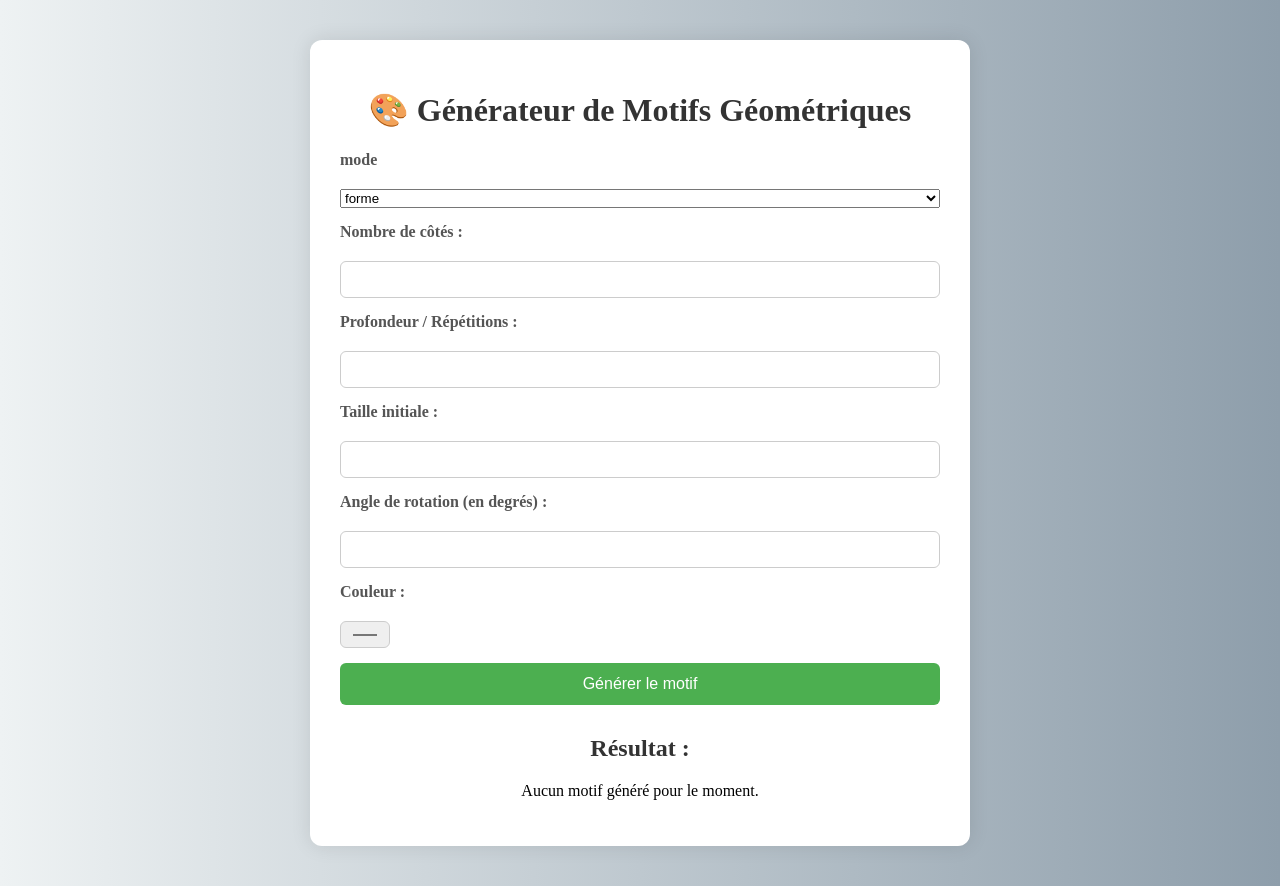
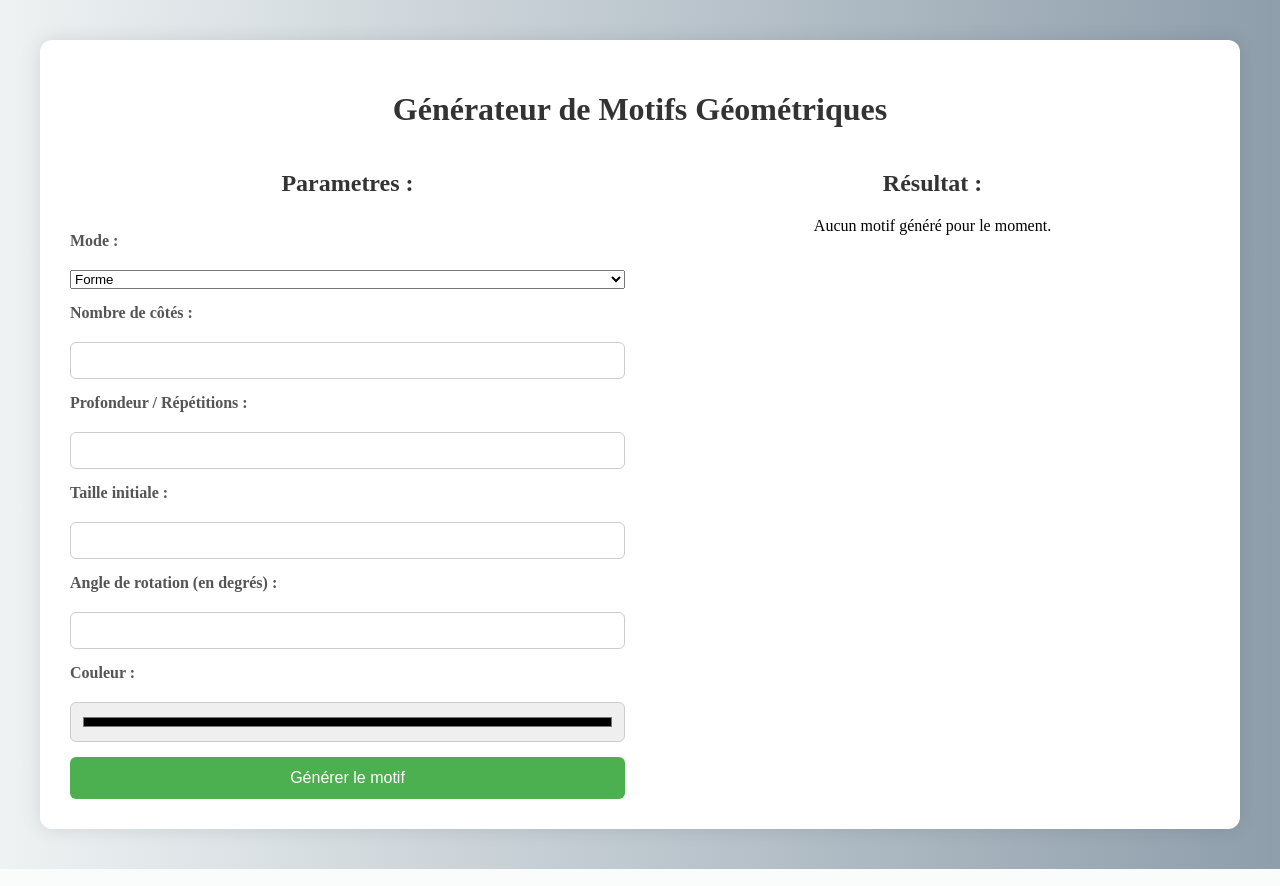
Before and after one commit to MattCazor/PMG, a Flask app: page / in a window 1280 px wide. Run offline with Flask 3, Linux system fonts and the light colour scheme.

Commit message:
ajout spirale et amelioration css

```diff
--- a/lien.py
+++ b/lien.py
@@ -19,9 +19,15 @@ def generer():
         subprocess.run(["python3", "generateur.py",mode, nb_cotes, nb_rep, taille, angle, couleur], check=True)
     elif mode == "fractale":
         taille = request.form["taille"]
-        niveau = request.form["niveau"]
+        niveau = request.form["rep"]
         couleur = request.form["couleur"]
         subprocess.run(["python3", "generateur.py",mode, taille, niveau, couleur])
+    elif mode == "spirale":
+        taille = request.form["taille"]
+        angle = request.form["angle"]
+        pas = request.form["pas"]
+        couleur = request.form["couleur"]
+        subprocess.run(["python3", "generateur.py",mode, taille, angle, pas, couleur])
     image_url = url_for('static', filename='motif.png')
     return render_template("index.html", image_url=image_url) #affiche la page avec l'image genere
 
--- a/static/index.css
+++ b/static/index.css
@@ -5,23 +5,34 @@ body {
 }
 
 .container {
-    max-width: 600px;
-    margin: 40px auto;
+    /* max-width: 600px; */
+    margin: 40px;
     background-color: #fff;
     padding: 30px;
     border-radius: 12px;
     box-shadow: 0 0 20px rgba(0, 0, 0, 0.1);
 }
 
-h1, h2 {
+h1,
+h2 {
     text-align: center;
     color: #333;
+}
+
+.form-result {
+    display: flex;
+    /* flex-direction: column; */
+    flex-wrap: wrap;
+    gap: 30px;
 }
 
 form {
     display: flex;
     flex-direction: column;
     gap: 15px;
+    flex: 1;
+    width: 48%;
+    min-width: 300px;
 }
 
 label {
@@ -53,8 +64,13 @@ button:hover {
 }
 
 .result {
-    margin-top: 30px;
+    /* margin-top: 30px; */
     text-align: center;
+    /* display: flex;
+    flex-direction: column; */
+    flex: 1;
+    width: 48%;
+    min-width: 300px;
 }
 
 .result img {
@@ -70,3 +86,8 @@ button:hover {
     margin-top: 20px;
     font-weight: bold;
 }
+
+#col{
+    width: 100%;
+    height: 40px;
+}
--- a/templates/index.html
+++ b/templates/index.html
@@ -6,38 +6,38 @@
     <meta name="viewport" content="width=device-width, initial-scale=1.0">
     <title>Générateur de Motifs Géométriques</title>
     <link rel="stylesheet" href="{{ url_for('static', filename='index.css') }}">
-    <!-- le 'href' doit etre ecris de cette facon pour pouvoir etre lu avec flask -->
 </head>
 
 <body>
     <div class="container">
-        <h1>🎨 Générateur de Motifs Géométriques</h1>
+        <h1>Générateur de Motifs Géométriques</h1>
+        <div class="form-result">
             <form method="POST" action="/generer">
-            <!-- la metode 'post' est importante pour recuperer les donnees, l'action
-            permet d'indiquer a flask ou se trouvent les informations a recupere -->
-            <label>mode</label>
+                <h2>Parametres :</h2>
+                <label>Mode :</label>
                 <select name="mode" id="mode">
-                <option value="forme">forme</option>
-                <option value="fractale">fractale</option>
+                    <option value="forme">Forme</option>
+                    <option value="fractale">Fractale</option>
+                    <option value="spirale">Spirale</option>
                 </select>
                 <label class="simple">Nombre de côtés :</label>
                 <input type="number" name="cotes" min="3" class="simple">
-            <!-- la balise 'required' permet d'empecher l'envoie si les champs ne sont pas remplis comme il faut -->
 
-            <label class="simple">Profondeur / Répétitions :</label>
-            <input type="number" name="rep" min="1" class="simple">
+                <label class="rep">Profondeur / Répétitions :</label>
+                <input type="number" name="rep" min="1" class="rep">
 
                 <label>Taille initiale :</label>
                 <input type="number" name="taille" min="10" required>
 
-            <label class="simple">Angle de rotation (en degrés) :</label>
-            <input type="number" name="angle" min="0" max="360" class="simple">
+                <label class="angl">Angle de rotation (en degrés) :</label>
+                <input type="number" name="angle" min="0" max="360" class="angl">
 
-            <label class="fract">niveau</label>
-            <input type="number" name="niveau" class="fract">
+                <label class="spir">Pas</label>
+                <input type="float" name="pas" class="spir">
+
 
                 <label>Couleur :</label>
-            <input type="color" name="couleur">
+                <input type="color" name="couleur" id="col" value="{{ couleur|default('#000000') }}">
 
 
                 <button type="submit">Générer le motif</button>
@@ -54,27 +54,67 @@
                 <p>Aucun motif généré pour le moment.</p>
                 {% endif %}
             </div>
+        </div>
 
     </div>
     <script>
         const select = document.getElementById("mode");
-        const fractFields = document.querySelectorAll(".fract");
-        const simpleFields = document.querySelectorAll(".simple");
+        const fract = document.querySelectorAll(".fract");
+        const simple = document.querySelectorAll(".simple");
+        const rep = document.querySelectorAll(".rep")
+        const Angle = document.querySelectorAll(".angl")
+        const spirale = document.querySelectorAll(".spir")
 
         select.addEventListener("change", changement)
-        function changement(){
+        function changement() {
             if (select.value == "forme") {
-                for (const elem of fractFields) {
+                for (const elem of fract) {
                     elem.style.display = "none";
                 }
-                for (const elem of simpleFields) {
+                for (const elem of simple) {
                     elem.style.display = "block";
                 }
-            } else {
-                for(const elem of simpleFields){
+                for (const elem of rep) {
+                    elem.style.display = "block";
+                }
+                for (const elem of spirale) {
                     elem.style.display = "none";
                 }
-                for(const elem of fractFields){
+                for (const elem of Angle) {
+                    elem.style.display = "block";
+                }
+            }
+            else if (select.value == "fractale") {
+                for (const elem of simple) {
+                    elem.style.display = "none";
+                }
+                for (const elem of fract) {
+                    elem.style.display = "block";
+                }
+                for (const elem of rep) {
+                    elem.style.display = "block";
+                }
+                for (const elem of spirale) {
+                    elem.style.display = "none";
+                }
+                for (const elem of Angle) {
+                    elem.style.display = "none";
+                }
+            }
+            else if (select.value == "spirale") {
+                for (const elem of simple) {
+                    elem.style.display = "none";
+                }
+                for (const elem of fract) {
+                    elem.style.display = "none";
+                }
+                for (const elem of rep) {
+                    elem.style.display = "none";
+                }
+                for (const elem of spirale) {
+                    elem.style.display = "block";
+                }
+                for (const elem of Angle) {
                     elem.style.display = "block";
                 }
             }
```
Lines whose indentation alone changed are shown as unchanged.
